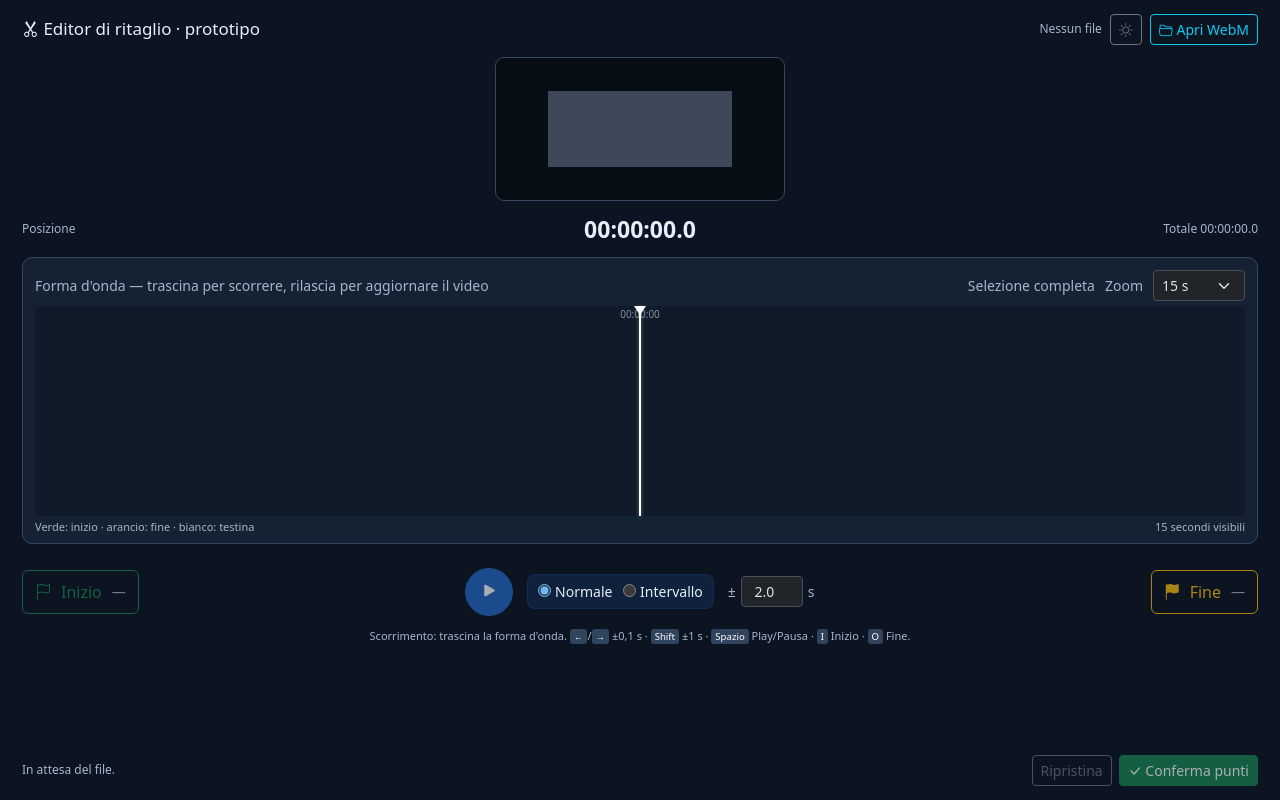
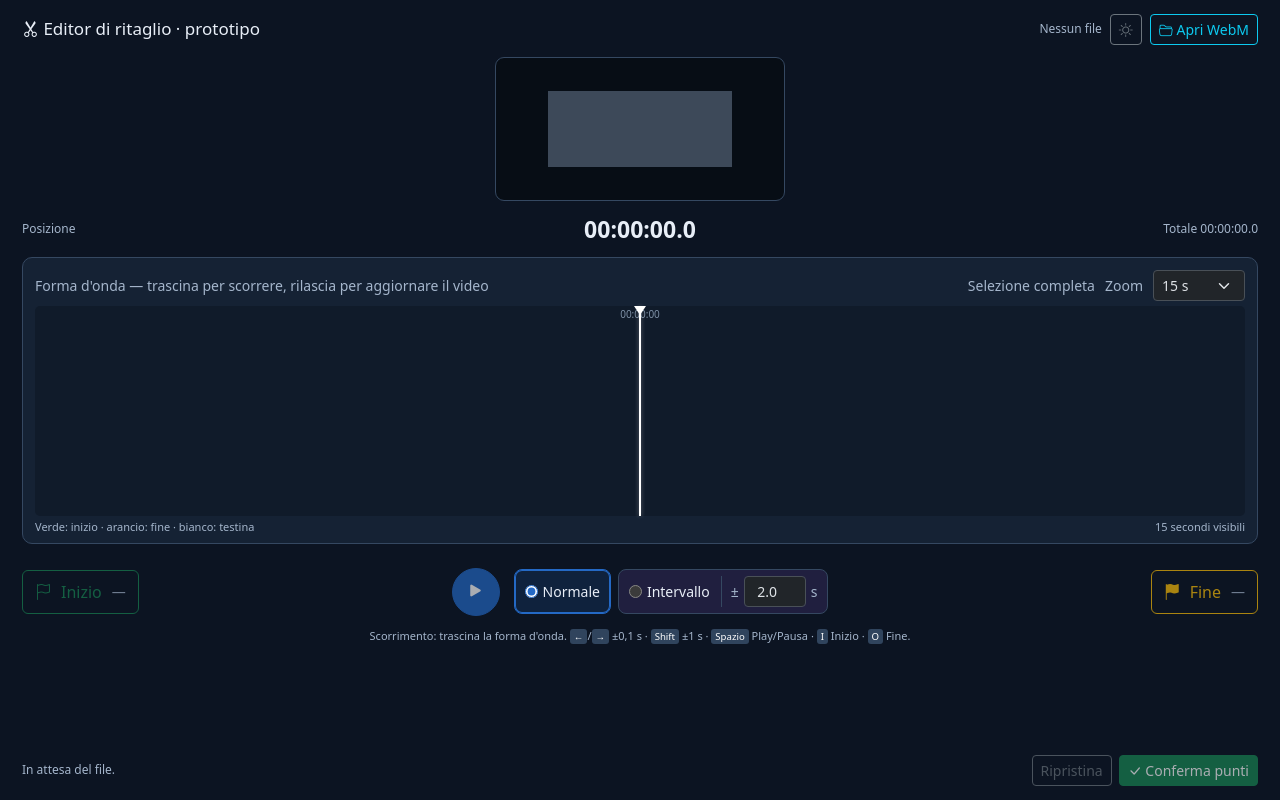
Before and after one commit to bilo1967/Barbatrucco, a plain HTML site: page waveform-trim-test.html in a window 1280 px wide. Drawn offline with nearby package versions, Linux system fonts and the light colour scheme.

Commit message:
experiment: separate playback mode choices and capture navigation arrows from zoom select

```diff
--- a/waveform-trim-test.html
+++ b/waveform-trim-test.html
@@ -47,14 +47,22 @@ button{cursor:pointer}
 .player-mode .btn-play{width:48px;height:48px;font-size:21px;border-radius:50%;padding:0}
 .interval-size{display:flex;align-items:center;gap:5px;color:var(--muted)}
 .interval-size input{width:62px;text-align:center;padding:4px;font-variant-numeric:tabular-nums}
-.mode-options{display:flex;align-items:center;gap:11px;padding:7px 10px;border-radius:8px;border:1px solid transparent;transition:background .15s,border-color .15s}
-.player-mode[data-play-mode="normal"] .mode-options{background:var(--play-normal-tint);border-color:var(--play-normal-tint)}
-.player-mode[data-play-mode="interval"] .mode-options{background:var(--play-interval-tint);border-color:var(--play-interval-tint)}
+.mode-options{display:flex;align-items:stretch;gap:7px}
+.mode-choice{display:flex;align-items:center;gap:9px;padding:6px 10px;border-radius:8px;border:1px solid var(--line);cursor:pointer;transition:background .15s,border-color .15s,box-shadow .15s}
+.mode-choice label{display:flex;align-items:center;gap:5px;cursor:pointer;margin:0}
+.mode-choice-normal{background:var(--play-normal-tint)}
+.mode-choice-interval{background:var(--play-interval-tint)}
+.player-mode[data-play-mode="normal"] .mode-choice-normal{border-color:var(--play-normal);box-shadow:inset 0 0 0 1px var(--play-normal)}
+.player-mode[data-play-mode="interval"] .mode-choice-interval{border-color:var(--play-interval);box-shadow:inset 0 0 0 1px var(--play-interval)}
+.mode-choice-normal input[type=radio]{accent-color:var(--play-normal)}
+.mode-choice-interval input[type=radio]{accent-color:var(--play-interval)}
+.mode-choice-interval .interval-size{border-left:1px solid var(--line);padding-left:9px;margin-left:2px}
+@media(max-width:680px){.mode-options{flex-wrap:wrap;justify-content:center}}
 .player-mode .btn-play{background:var(--play-normal)!important;border-color:var(--play-normal)!important;color:#fff}
 .player-mode[data-play-mode="interval"] .btn-play{background:var(--play-interval)!important;border-color:var(--play-interval)!important}
 html[data-bs-theme="light"] #set-end{color:#70400b;border-color:#ae6d1e;font-weight:600}
 html[data-bs-theme="light"] #set-end:hover{color:#fff;background:#956010;border-color:#956010}
-.mode-options input{accent-color:var(--accent)}
+
 .bottom{display:flex;justify-content:space-between;align-items:center;gap:8px;margin-top:auto;flex-wrap:wrap}
 .bottom .actions{display:flex;gap:7px}
 .status{font-size:12px;color:var(--muted);min-height:18px}
@@ -108,10 +116,14 @@ kbd{font-family:inherit;background:#30445d;padding:1px 4px;border-radius:3px;col
     <div class="player-mode" id="player-mode" data-play-mode="normal">
       <button class="btn btn-primary btn-play" id="play" disabled title="Play/Pausa (spazio)"><i id="play-icon" class="bi bi-play-fill"></i></button>
       <div class="mode-options">
-        <label><input type="radio" name="mode" value="normal" checked> Normale</label>
-        <label><input type="radio" name="mode" value="interval"> Intervallo</label>
+        <div class="mode-choice mode-choice-normal">
+          <label><input type="radio" name="mode" value="normal" checked> Normale</label>
+        </div>
+        <div class="mode-choice mode-choice-interval">
+          <label><input type="radio" name="mode" value="interval"> Intervallo</label>
+          <label class="interval-size" for="interval">± <input type="number" class="form-control form-control-sm" id="interval" min="0.5" max="10" step="0.5" value="2.0"> s</label>
+        </div>
       </div>
-      <label class="interval-size">± <input type="number" class="form-control form-control-sm" id="interval" min="0.5" max="10" step="0.5" value="2.0"> s</label>
     </div>
     <button class="btn btn-outline-warning mark-btn" id="set-end" disabled><i class="bi bi-flag-fill"></i> Fine <small id="end-value">—</small></button>
   </section>
@@ -426,16 +438,10 @@ viewport.addEventListener('pointerdown',beginDrag);
 viewport.addEventListener('pointermove',dragMove);
 viewport.addEventListener('pointerup',endDrag);
 viewport.addEventListener('pointercancel',endDrag);
-viewport.addEventListener('keydown',e=>{
-  if(e.key==='ArrowLeft'||e.key==='ArrowRight'){
-    e.preventDefault();stopPlayback(false);
-    setPosition(position+(e.key==='ArrowRight'?1:-1)*(e.shiftKey?1:.1),true);
-  }
-});
 document.addEventListener('keydown',e=>{
   if(e.altKey||e.ctrlKey||e.metaKey)return;
   const editable = e.target.isContentEditable ||
-    e.target.matches?.('input,select,textarea,[contenteditable="true"]');
+    e.target.matches?.('input,textarea,[contenteditable="true"]');
   // Space always toggles playback, even with a button, select or number field focused.
   // Text editing remains possible with all other keys.
   if(e.code==='Space' && !e.target.isContentEditable){
@@ -448,7 +454,8 @@ document.addEventListener('keydown',e=>{
   if(k==='i'){e.preventDefault();mark('start');}
   else if(k==='o'){e.preventDefault();mark('end');}
   else if(k==='arrowleft'||k==='arrowright'){
-    e.preventDefault();stopPlayback(false);
+    // Capture phase: zoom dropdown, buttons and waveform cannot consume arrows.
+    e.preventDefault();e.stopPropagation();stopPlayback(false);
     setPosition(position+(k==='arrowright'?1:-1)*(e.shiftKey?1:.1),true);
   }
 },true);
```
